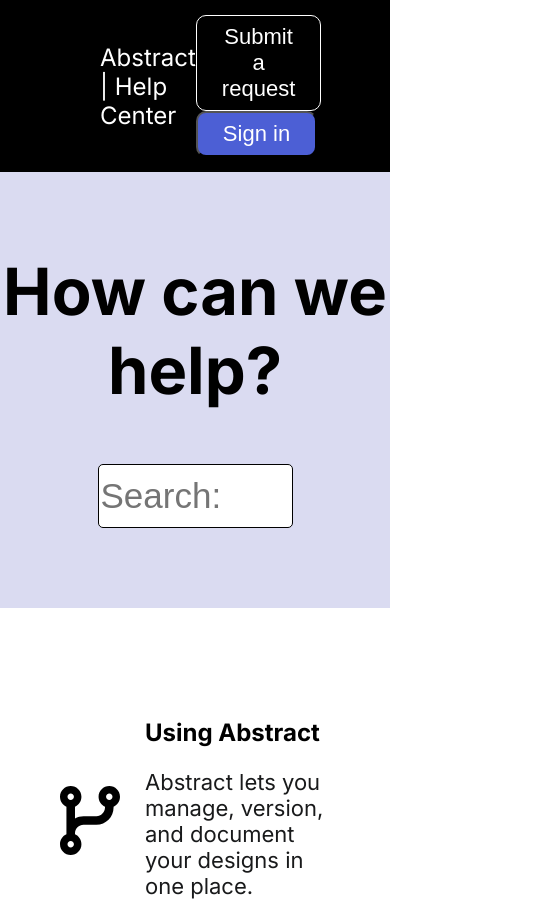
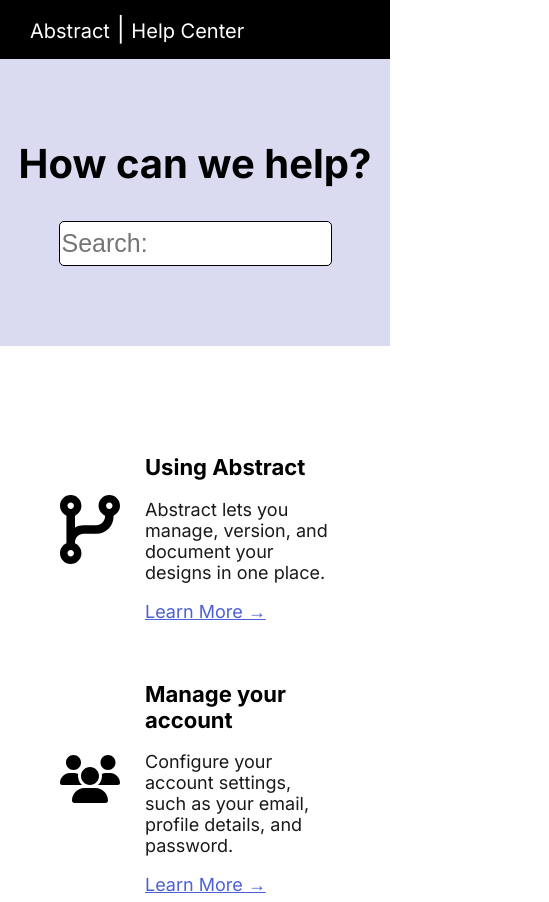
Before and after one commit to victor-oli1999/Frontend-Practice, a plain HTML site: page Level 1/Abstract/index.html in a window 390 px wide. Shown: the top 902 px of the page, 549 px wide, since content can reach past the window. Drawn offline with Linux system fonts and the light colour scheme.

Commit message:
Responsivo ajustado.

```diff
--- a/Level 1/Abstract/styles.css
+++ b/Level 1/Abstract/styles.css
@@ -120,3 +120,32 @@
 .copyright {
     margin: 3px;
 }
+
+/* RESPONSIVO */
+@media (max-width: 1140px) {
+    .box {width: 400px;}
+}
+@media (max-width: 768px) {
+    nav {padding: 15px 30px;}
+    .main--content {justify-content: flex-start;}
+    .box {width: auto;}
+}
+@media (max-width: 480px) {
+    .esquerda-link {font-size: 20px;}
+    .submit, .sign--in {display: none;}
+    h1 {font-size: 40px;}
+    input#search {
+        font-size: 25px;
+        width: 70%;
+        height: 45px;
+    }
+    h2 {font-size: 22px;}
+    .box-paragraph {font-size: 18px;}
+
+    footer {flex-direction: column;}
+    .col--1, .col--2, .col--3, .col--4, .col--5 {text-align: center;}
+}
+
+@media (max-width: 375px) {
+    .main--content {padding: 90px 20px 90px 20px;}
+}
```
